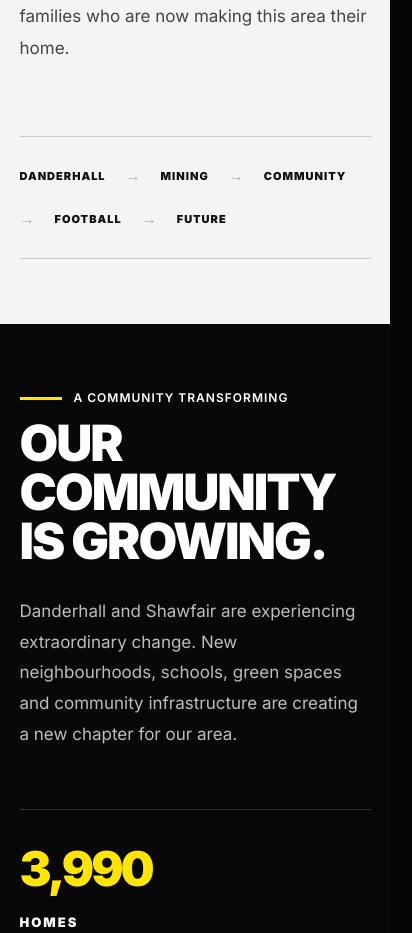
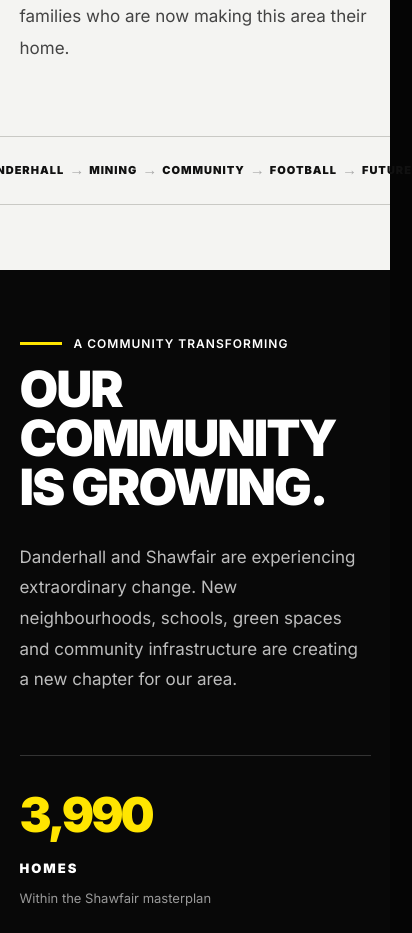
Before and after one commit to Gavindotcom/Danderhall-Miners-Football-Club, a Next.js app: page /community in a window 390 px wide. Shown: the part 1480-2413 px from the top of the page, 412 px wide, since content can reach past the window. Built offline with nearby package versions, Linux system fonts and the light colour scheme.

Commit message:
Update globals.css

```diff
--- a/app/globals.css
+++ b/app/globals.css
@@ -3157,3 +3157,36 @@ footer {
   }
 
 }
+/* =========================
+   COMMUNITY STORY - MOBILE
+   Keep journey horizontal
+========================= */
+
+@media (max-width: 700px) {
+
+  .community-story-line {
+    display: flex;
+    flex-direction: row;
+    align-items: center;
+    justify-content: center;
+    flex-wrap: nowrap;
+    gap: 5px;
+    padding: 22px 8px;
+    width: 100%;
+  }
+
+  .community-story-item {
+    font-size: 9px;
+    font-weight: 800;
+    letter-spacing: 0;
+    white-space: nowrap;
+  }
+
+  .community-story-arrow {
+    flex-shrink: 0;
+    font-size: 11px;
+    width: auto;
+    margin: 0 1px;
+  }
+
+}
```
